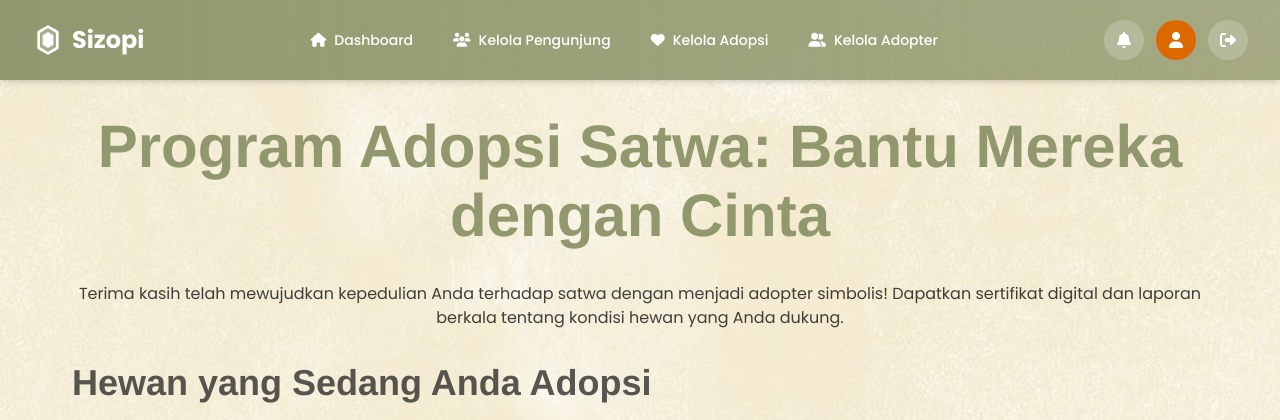
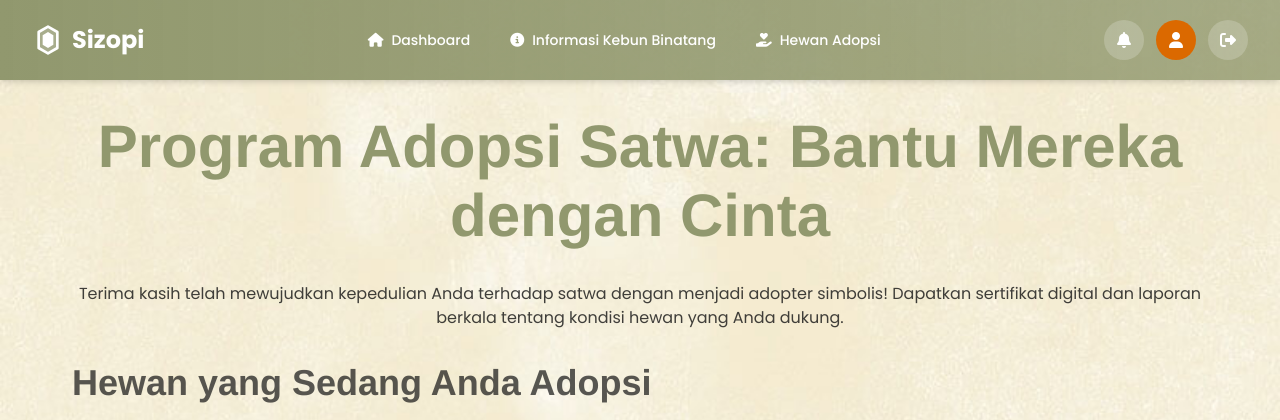
Before and after one commit to BASDAT-B06/sizopi, a Django app: page /adopsi/user/ in a window 1280 px wide. Shown: the top 420 px of the page. Run offline with Django 5.2, Linux system fonts and the light colour scheme; some libraries are stand-ins or nearby versions.

Commit message:
feat: add navbar for user at adoption

```diff
--- /dev/null
+++ b/adopsi/templates/adoption/base_user.html
@@ -0,0 +1,12 @@
+{% extends "base.html" %}
+
+{% block navbar %}
+{% include "components/navbar.html" with is_logged_in=True user_role="pengunjung" is_adopter="True" %}
+{% endblock navbar %}
+
+{% block content %}
+    <div class="max-w-7xl mx-auto px-4 sm:px-6 lg:px-8">
+        <h2 class="text-h3 text-center text-primary mb-8">{{ title }}</h2>
+        {% block adoption_content %}{% endblock %}
+    </div>
+{% endblock %}
--- a/adopsi/templates/adoption/user/adoption_certificate.html
+++ b/adopsi/templates/adoption/user/adoption_certificate.html
@@ -1,4 +1,4 @@
-{% extends "adoption/base_adoption.html" %}
+{% extends "adoption/base_user.html" %}
 
 {% block adoption_content %}
 <div class="bg-white border border-secondary-40 rounded-xl shadow p-10 max-w-2xl mx-auto">
--- a/adopsi/templates/adoption/user/adoption_list_user.html
+++ b/adopsi/templates/adoption/user/adoption_list_user.html
@@ -1,4 +1,4 @@
-{% extends "adoption/base_adoption.html" %}
+{% extends "adoption/base_user.html" %}
 
 {% block adoption_content %}
 <div class="mb-16">
--- a/adopsi/templates/adoption/user/animal_report.html
+++ b/adopsi/templates/adoption/user/animal_report.html
@@ -1,4 +1,4 @@
-{% extends "adoption/base_adoption.html" %}
+{% extends "adoption/base_user.html" %}
 
 {% block adoption_content %}
 <div class="bg-white border border-secondary-40 rounded-xl shadow overflow-hidden">
--- a/main/templates/main.html
+++ b/main/templates/main.html
@@ -10,7 +10,6 @@
 <section class="relative w-full bg-gradient-to-br from-primary-80 via-secondary to-accent-50 min-h-[70vh] flex items-center justify-center overflow-hidden">
     <!-- Hero Illustration -->
     <div class="absolute inset-0 z-0 pointer-events-none">
-        <!-- Ganti dengan ilustrasi SIZOPI, gambar kebun binatang, atau maskot lucu -->
         <img src="{% static 'img/panda.jpg' %}" alt="panda gemas" class="w-full h-full object-cover opacity-20">
     </div>
     <div class="relative z-10 max-w-2xl mx-auto text-center py-20 px-6">
@@ -42,9 +41,7 @@
             <!-- Background Image -->
             <img src="{% static 'img/kucing.jpg' %}" alt="Adopsi Satwa"
                  class="absolute inset-0 w-full h-full object-cover opacity-60 group-hover:scale-105 transition duration-300 z-0">
-            <!-- Overlay (optional, for better text contrast) -->
             <div class="absolute inset-0 bg-white/70 group-hover:bg-white/60 transition z-0"></div>
-            <!-- Content -->
             <div class="relative z-10 flex flex-col items-center justify-center w-full p-8">
                 <h3 class="text-h5 text-center text-primary font-header font-bold mb-3">Adopsi Satwa</h3>
                 <p class="text-base text-neutral-black/80 mb-4 text-center">
@@ -91,7 +88,6 @@
 <!-- PARALLAX / TESTIMONIAL / INFO SECTION -->
 <section class="relative bg-gradient-to-r from-secondary-40 to-accent-50 py-20 px-4 overflow-hidden">
     <div class="max-w-5xl mx-auto flex flex-col md:flex-row items-center gap-10">
-        <!-- Gambar: Ilustrasi keluarga di kebun binatang -->
         <div class="flex-1 flex justify-center">
             <img src="{% static 'img/keluarga.jpg' %}" alt="Ilustrasi keluarga di kebun binatang" class="w-72 md:w-96 rounded-xl shadow-lg">
         </div>
@@ -199,7 +195,6 @@
     </div>
 </section>
 
-<!-- Animasi CSS -->
 <style>
 @keyframes fadeInDown {
     0% { opacity: 0; transform: translateY(-40px);}
--- a/templates/components/navbar.html
+++ b/templates/components/navbar.html
@@ -81,7 +81,7 @@ is_adopter=True/False (optional, only needed if user_role is "pengunjung")
                     <div class="absolute right-0 w-3 h-3 bg-accent-500 rounded-full top-0 opacity-0 group-hover:opacity-100 transition-opacity"></div>
                 </div>
 
-                <!-- Profile button with animation -->
+                <!-- Profile button  -->
                 <div class="relative group">
                     <a href="/pengaturan-profil/" class="flex items-center justify-center w-10 h-10 rounded-full bg-accent-500 hover:bg-accent-600 transition-all duration-200">
                         <i class="fas fa-user text-white"></i>
@@ -91,9 +91,9 @@ is_adopter=True/False (optional, only needed if user_role is "pengunjung")
                     </div>
                 </div>
 
-                <!-- Logout button with animation -->
+                <!-- Logout button  -->
                 <div class="relative group">
-                    <a href="/logout/" class="flex items-center justify-center w-10 h-10 rounded-full bg-white bg-opacity-20 hover:bg-opacity-30 transition-all duration-200">
+                    <a href="/" class="flex items-center justify-center w-10 h-10 rounded-full bg-white bg-opacity-20 hover:bg-opacity-30 transition-all duration-200">
                         <i class="fas fa-sign-out-alt text-white"></i>
                     </a>
                     <div class="absolute -bottom-10 right-0 bg-white text-primary rounded-md py-1 px-2 text-xs font-medium opacity-0 group-hover:opacity-100 transition-opacity shadow-md">
@@ -101,13 +101,13 @@ is_adopter=True/False (optional, only needed if user_role is "pengunjung")
                     </div>
                 </div>
                 {% else %}
-                <!-- Login button (primary) -->
-                <a href="/login/" class="inline-flex items-center justify-center px-6 py-3 rounded-full bg-accent-500 text-white hover:bg-accent-600 active:bg-accent-700 transition-colors shadow-md">
+                <!-- Login button -->
+                <a href="/auth/login/" class="inline-flex items-center justify-center px-6 py-3 rounded-full bg-accent-500 text-white hover:bg-accent-600 active:bg-accent-700 transition-colors shadow-md">
                     <i class="fas fa-sign-in-alt mr-2"></i>Login
                 </a>
 
-                <!-- Register button (secondary) -->
-                <a href="/register/" class="inline-flex items-center justify-center px-6 py-3 rounded-full bg-white text-primary hover:bg-opacity-90 active:bg-opacity-80 transition-colors shadow-md">
+                <!-- Register button -->
+                <a href="/auth/" class="inline-flex items-center justify-center px-6 py-3 rounded-full bg-white text-primary hover:bg-opacity-90 active:bg-opacity-80 transition-colors shadow-md">
                     <i class="fas fa-user-plus mr-2"></i>Registrasi
                 </a>
                 {% endif %}
@@ -194,7 +194,7 @@ is_adopter=True/False (optional, only needed if user_role is "pengunjung")
     </div>
 </nav>
 
-<!-- Add JavaScript for mobile menu toggle with animation -->
+<!-- Add JavaScript for mobile menu toggle -->
 <script>
     document.addEventListener('DOMContentLoaded', function () {
         const mobileMenuButton = document.querySelector('.mobile-menu-button');
```
Also changed, not shown: adopsi/templates/adoption/base_admin.html (renamed from adopsi/templates/adoption/base_adoption.html).
